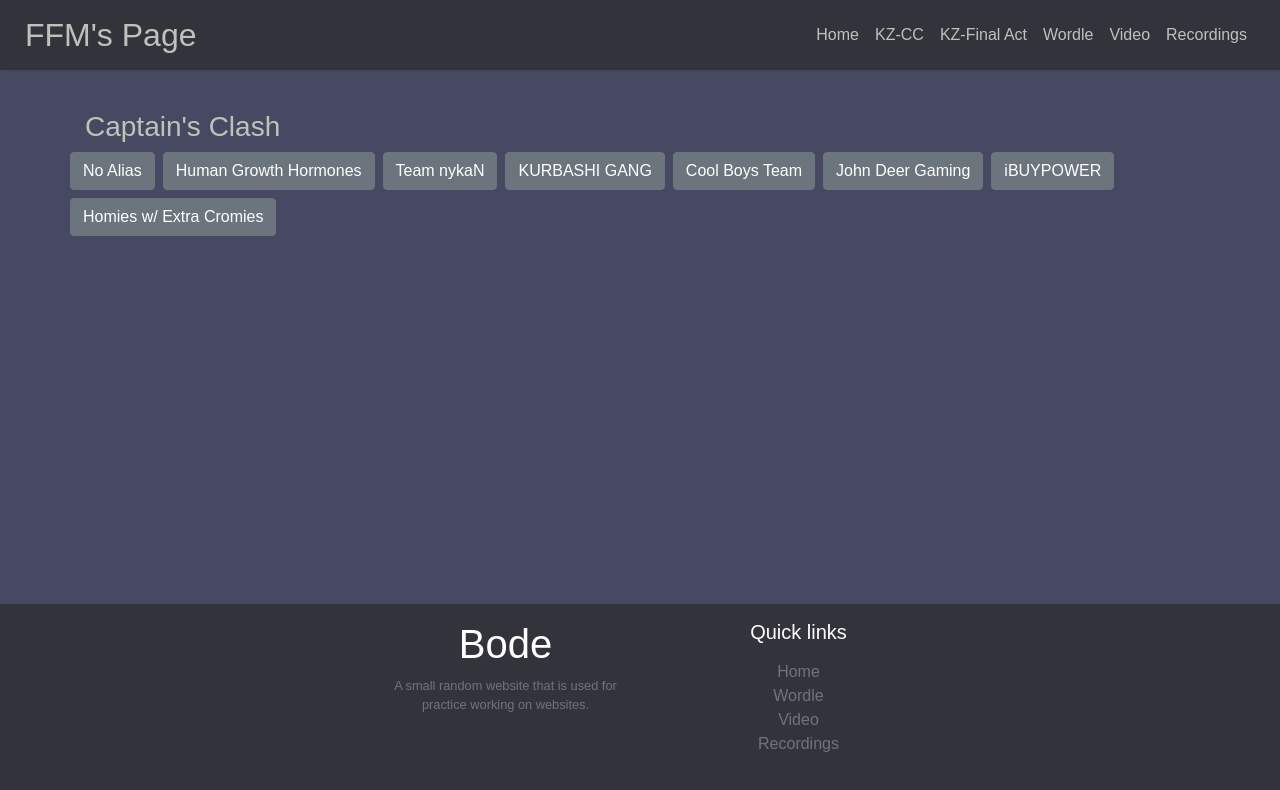
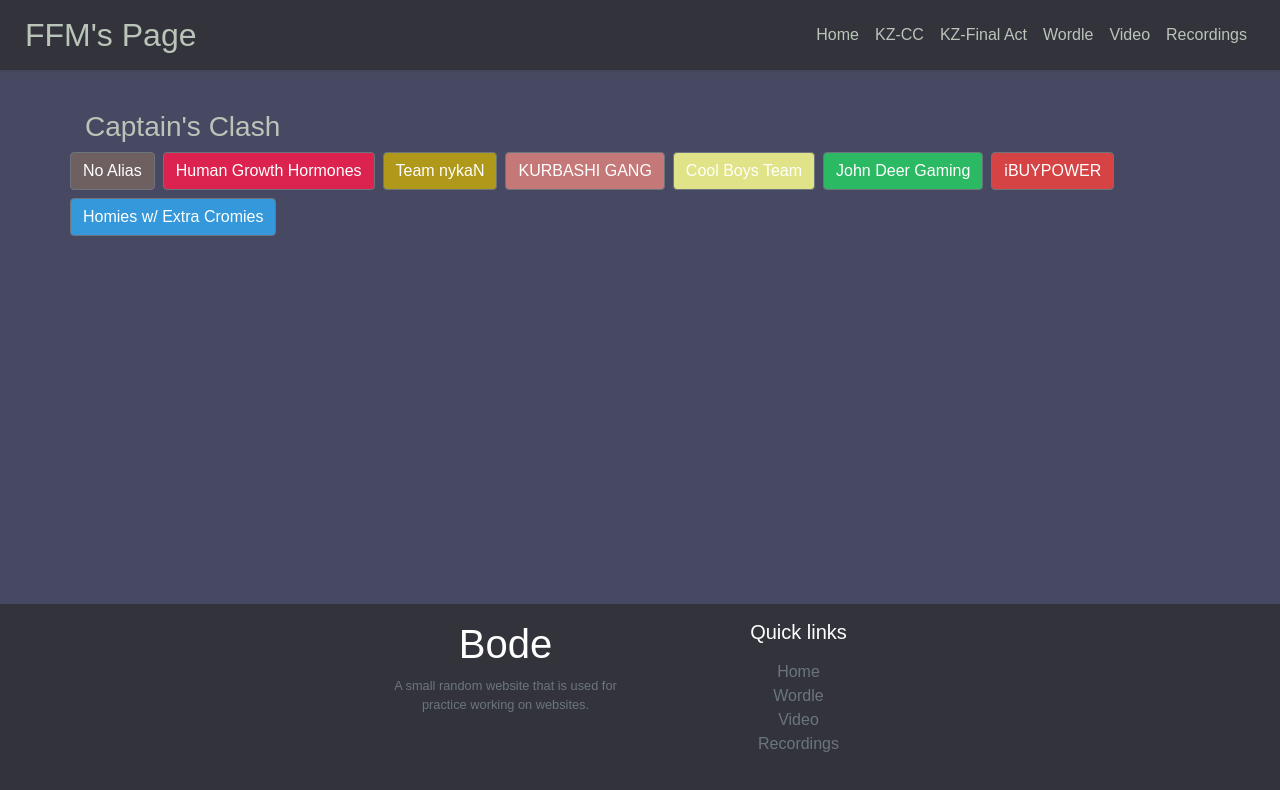
Before and after one commit to bodechristian/bodechristian.github.io, a React (Create React App) app: page /kzCC in a window 1280 px wide. Shown: the top 790 px of the page. Built offline with nearby package versions, Linux system fonts and the light colour scheme; the HTML template or start-up script is replaced by a standard one.

Commit message:
colors to buttons

```diff
--- a/src/pages/KZCC.jsx
+++ b/src/pages/KZCC.jsx
@@ -20,7 +20,7 @@ const KZTourney = () => {
                                 "Human Growth Hormones": "#DC224E",
                                 "Team nykaN": "#AF981A",
                                 "KURBASHI GANG": "#C57878",
-                                "Cool Boys Team": "#EFF192",
+                                "Cool Boys Team": "#e1e388",
                                 "John Deer Gaming": "#2CB963",
                                 "iBUYPOWER": "#D64345",
                                 "Homies w/ Extra Cromies": "#3498DB",}
@@ -28,7 +28,7 @@ const KZTourney = () => {
 
     const [times, setTimes] = useState([]); // [{name1: [{map:kz_a, time:5...}, {...}, ...]}, {name2: ...}, ...]
     const [mapIDName, setMapIDName] = useState({});
-    const [teamColors, setTeamColors] = useState([]);
+    const [teamNameOrder, setTeamColors] = useState([]);
 
     function convTime(time) {
         var m = 0;
@@ -50,7 +50,7 @@ const KZTourney = () => {
 
         setMapIDName({...mapIDName, ...mapidtoname});
         setTimes([...times, teamTimes]);
-        setTeamColors([...teamColors, team]);
+        setTeamColors([...teamNameOrder, team]);
     }
 
     async function loadTimes(id) {
@@ -73,13 +73,16 @@ const KZTourney = () => {
             <h3>Captain's Clash</h3>
             <div className="row">
                 {Object.keys(teams).map((team, i) => {
-                    return <button className='btn-secondary btn' onClick={() => addTeam(team)} key={i}>{team}</button>
+                    return <button className='btn-secondary btn' onClick={() => addTeam(team)} key={i}
+                                    style={{backgroundColor: teamColorsMapping[team]}}>
+                                {team}
+                            </button>
                 })}
             </div>
             <div className='grid-1'>
                 {times.map((teamData, i) => (
-                    <div className="row-team grid-3" style={{backgroundColor: teamColorsMapping[teamColors[i]]}} key={i}>
-                    <h3 style={{gridColumnEnd: 'span 3', margin: '0 5px 15px 15px'}}>{teamColors[i]}</h3>
+                    <div className="row-team grid-3" style={{backgroundColor: teamColorsMapping[teamNameOrder[i]]}} key={i}>
+                    <h3 style={{gridColumnEnd: 'span 3', margin: '0 5px 15px 15px'}}>{teamNameOrder[i]}</h3>
                     {teamData.map((player_data, j) => (
                         <div className="table_container" key={j}>
                             <h5>{mapIDName[Object.keys(player_data)[0]]}</h5>
```
